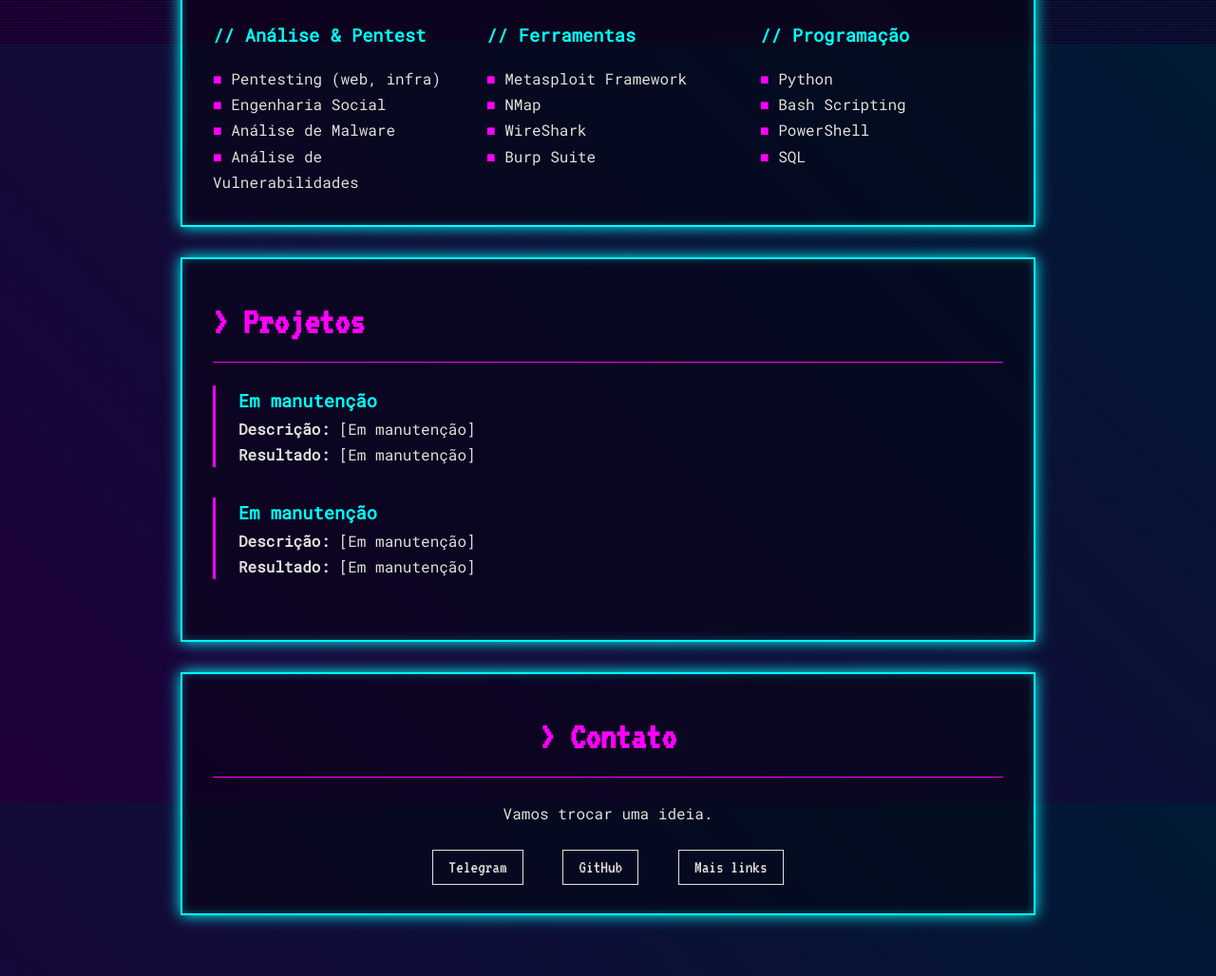
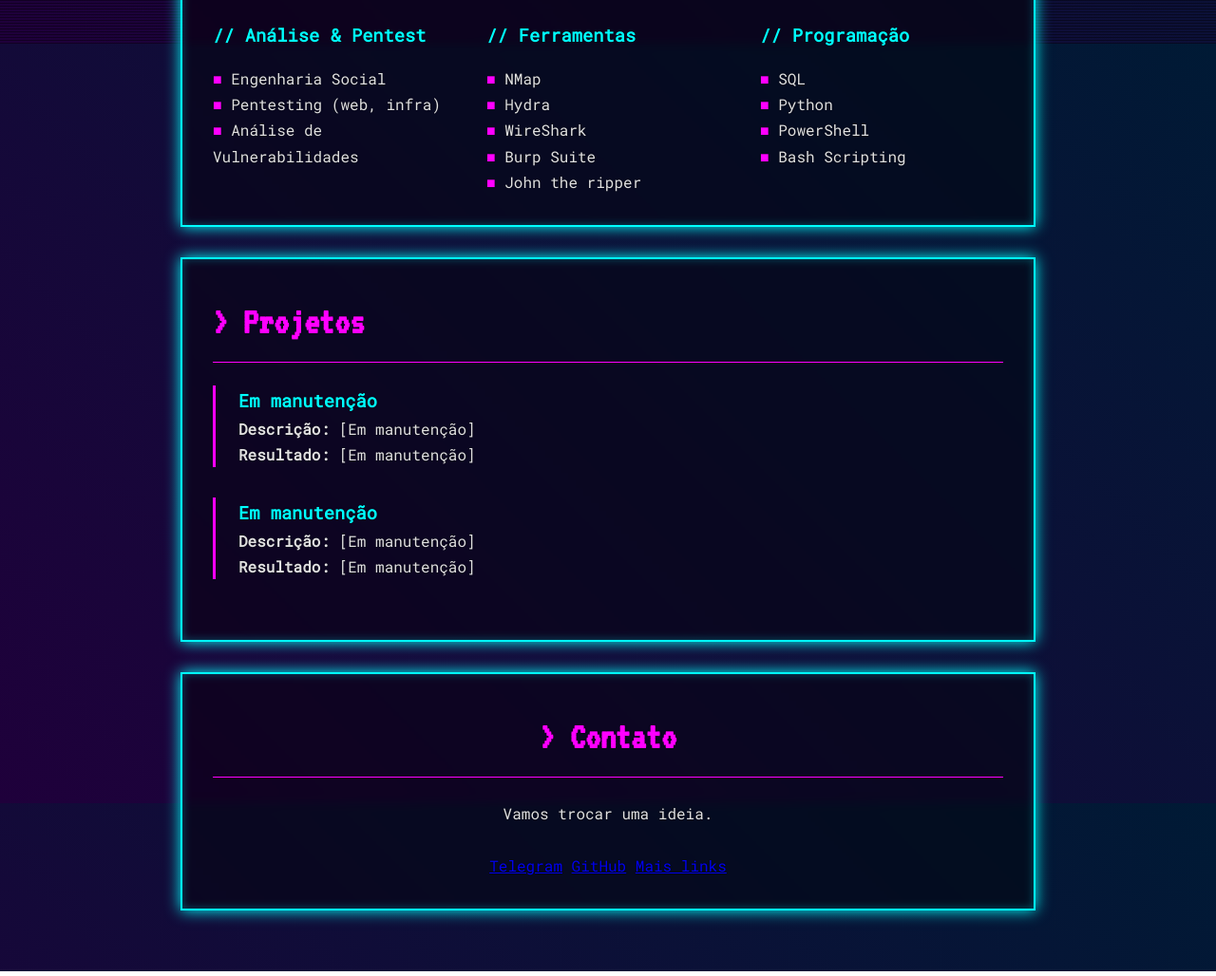
Before and after one commit to SindiKali/portfolio-segur, a plain HTML site: page index.html in a window 1280 px wide. Shown: the part 754-1782 px from the top of the page at 95% size. Drawn offline with Linux system fonts and the light colour scheme.

Commit message:
Atualizações

```diff
--- a/index.html
+++ b/index.html
@@ -30,28 +30,28 @@
                     <div class="categoria-habil">
                         <h3>// Análise & Pentest</h3>
                         <ul>
+                            <li>Engenharia Social</li>
                             <li>Pentesting (web, infra)</li>
-                            <li>Engenharia Social</li>
-                            <li>Análise de Malware</li>
                             <li>Análise de Vulnerabilidades</li>
                         </ul>
                     </div>
                     <div class="categoria-habil">
                         <h3>// Ferramentas</h3>
                         <ul>
-                            <li>Metasploit Framework</li>
                             <li>NMap</li>
+                            <li>Hydra</li>
                             <li>WireShark</li>
                             <li>Burp Suite</li>
+                            <li>John the ripper</li>
                         </ul>
                     </div>
                     <div class="categoria-habil">
                         <h3>// Programação</h3>
                         <ul>
+                            <li>SQL</li>
                             <li>Python</li>
+                            <li>PowerShell</li>
                             <li>Bash Scripting</li>
-                            <li>PowerShell</li>
-                            <li>SQL</li>
                         </ul>
                     </div>
                 </div>
@@ -75,7 +75,7 @@
                 <h2>> Contato</h2>
                 <p>Vamos trocar uma ideia.</p>
                 <br>
-                <div class="social-links">
+                <div class="redes">
                     <a href="https://t.me/SindiKali" target="_blank">Telegram</a>
                     <a href="https://github.com/SindiKali" target="_blank">GitHub</a>
                     <a href="https://ayo.so/sindikali" target="_blank">Mais links</a>
```
